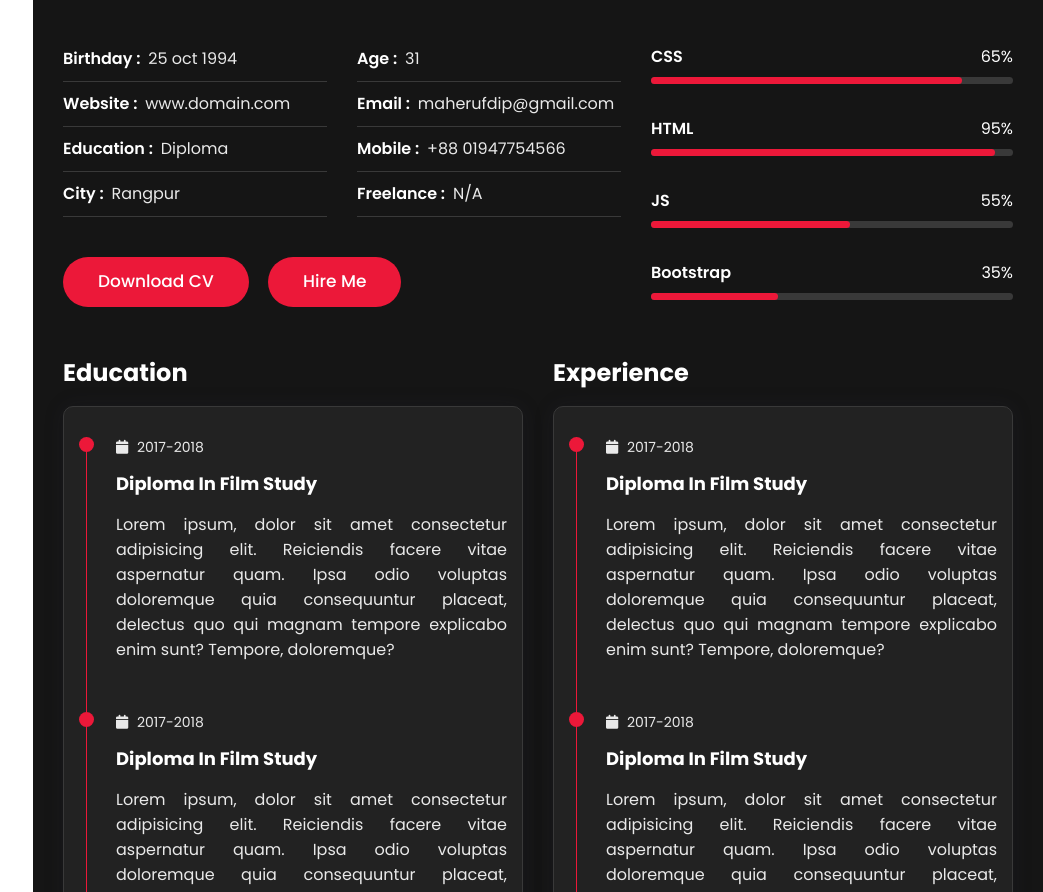
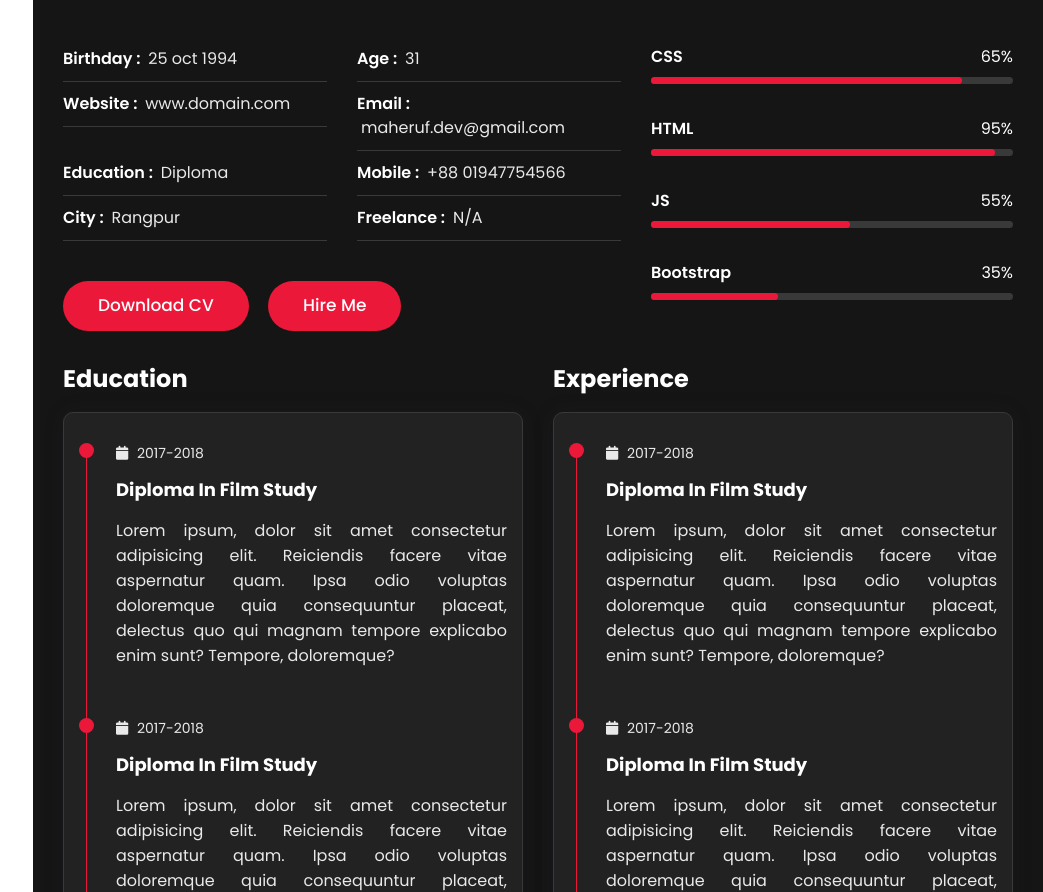
Before and after one commit to maheruf/Portfolio-prototype, a plain HTML site: page index.html in a window 1280 px wide. Shown: the part 1284-2176 px from the top of the page, without its empty margins (237-1280 px from the left). Drawn offline with nearby package versions, Linux system fonts and the light colour scheme; a web font is replaced by a local one.

Commit message:
Update index.html

```diff
--- a/index.html
+++ b/index.html
@@ -94,7 +94,7 @@
                                             <p>Website : <span>www.domain.com</span></p>
                                         </div>
                                         <div class="info-item padd-15">
-                                            <p>Email : <span>maherufdip@gmail.com</span></p>
+                                            <p>Email : <span>maheruf.dev@gmail.com</span></p>
                                         </div>
                                         <div class="info-item padd-15">
                                             <p>Education : <span>Diploma</span></p>
```
